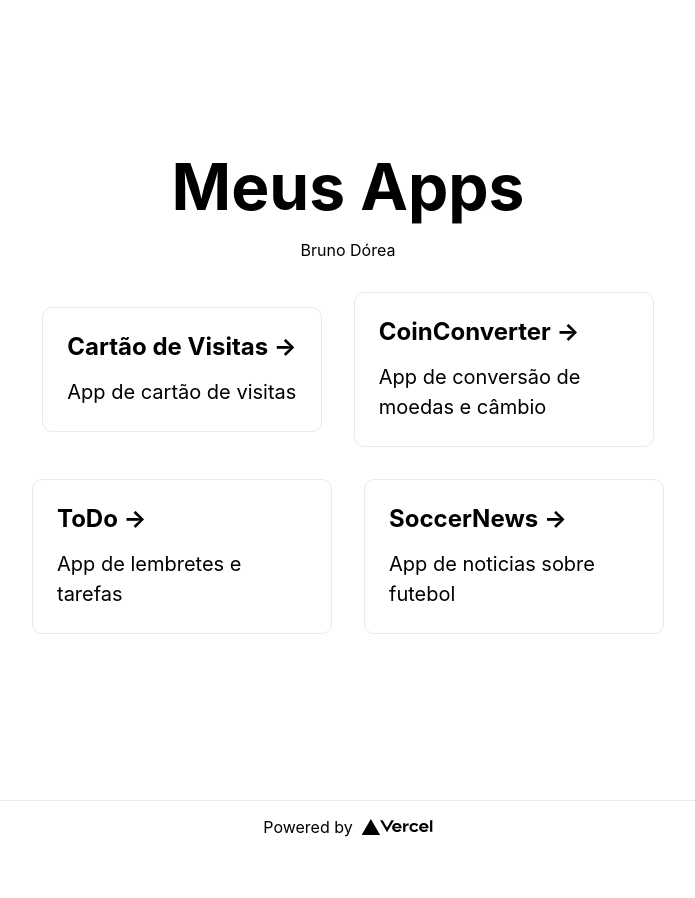
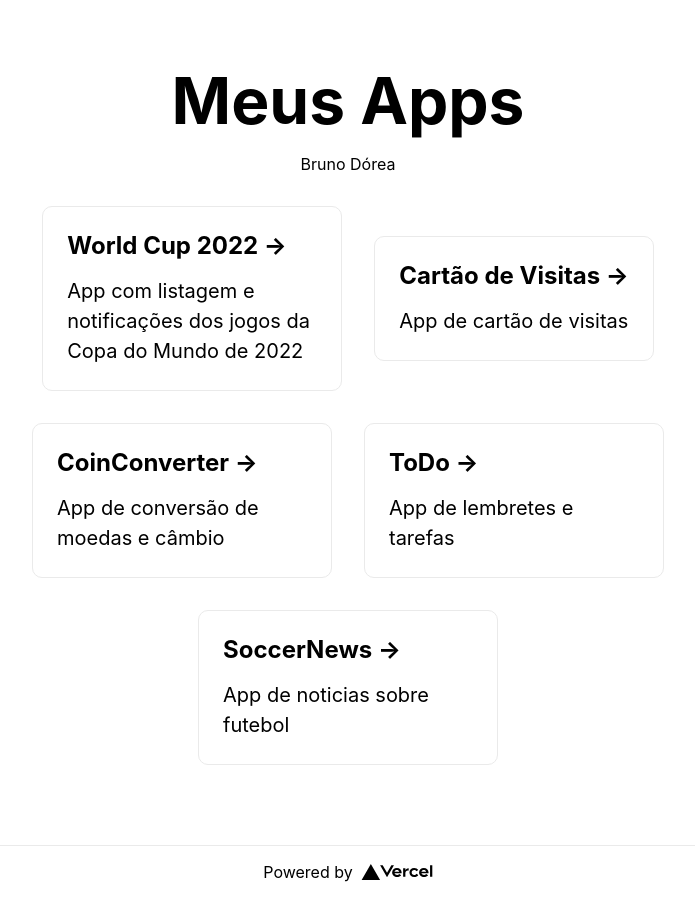
Before and after one commit to BH-Tec/MyAppMobile, a Next.js app: page / in a window 1280 px wide. Shown: the whole page, without its empty margins (292-987 px from the left). Before the commit the page ends 853 px from the top, so only its background shows below. Built offline with nearby package versions, Linux system fonts and the light colour scheme.

Commit message:
rename repo + update list of apps

```diff
--- a/pages/index.js
+++ b/pages/index.js
@@ -14,22 +14,28 @@ export default function Home() {
         <h1 className={styles.title}>Meus Apps</h1>
         <p><a href="https://brunodorea.github.io/">Bruno Dórea</a></p>
         <div className={styles.grid}>
-          <a href="#" target="__blank" className={styles.card}>
+
+          <a href="https://github.com/BH-Tec/dio-copa-2022-android" target="__blank" className={styles.card}>
+            <h2>World Cup 2022 &rarr;</h2>
+            <p>App com listagem e notificações dos jogos da Copa do Mundo de 2022</p>
+          </a>
+
+          <a href="https://github.com/BH-Tec/CartaoV" target="__blank" className={styles.card}>
             <h2>Cartão de Visitas &rarr;</h2>
             <p>App de cartão de visitas</p>
           </a>
 
-          <a href="#" target="__blank" className={styles.card}>
+          <a href="https://github.com/BH-Tec/CoinConverter" target="__blank" className={styles.card}>
             <h2>CoinConverter &rarr;</h2>
             <p>App de conversão de moedas e câmbio</p>
           </a>
 
-          <a href="#" target="__blank" className={styles.card}>
+          <a href="https://github.com/BH-Tec/ToDo" target="__blank" className={styles.card}>
             <h2>ToDo &rarr;</h2>
             <p>App de lembretes e tarefas</p>
           </a>
 
-          <a href="#" target="__blank" className={styles.card}>
+          <a href="https://github.com/BH-Tec/SoccerNews" target="__blank" className={styles.card}>
             <h2>SoccerNews &rarr;</h2>
             <p>App de noticias sobre futebol</p>
           </a>
```
Also changed, not shown: 1 other file (tests, documents, lock files or other folders).
